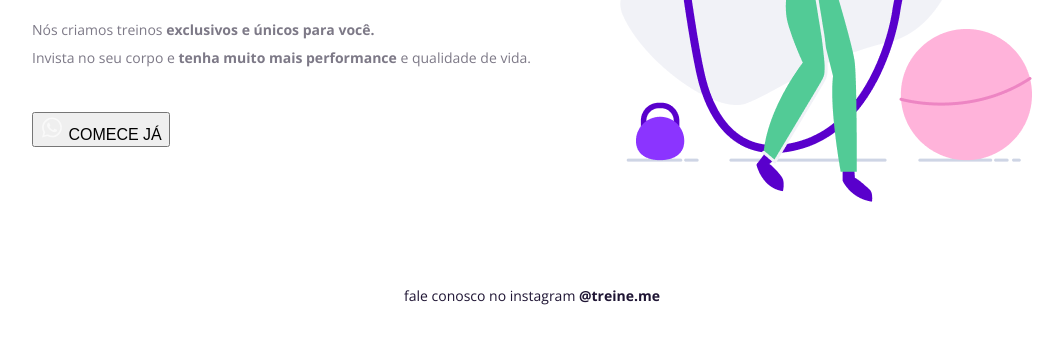
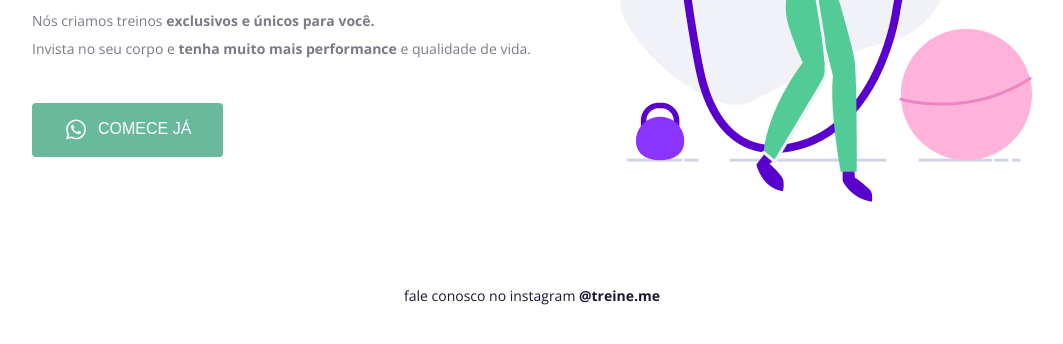
Before and after one commit to camilahorita/projeto2_rocketseat, a plain HTML site: page index.html in a window 1280 px wide. Shown: the part 382-726 px from the top of the page, without its empty margins (108-1171 px from the left). Drawn offline with nearby package versions, Linux system fonts and the light colour scheme.

Commit message:
style button

```diff
--- a/style.css
+++ b/style.css
@@ -68,6 +68,21 @@ p span {
 button{
   font-size: 16px;
   text-transform: uppercase;
+  color: white;
+
+  display: flex;
+  align-items: center;
+  justify-content: center;
+  gap: 10px;
+
+  padding: 14px 32px 15px;
+  background: #69B99D;
+  border: none;
+  border-radius: 4px;
+
+}
+button:hover {
+  background-color: #4e917a;
 }
 
 footer{
```
